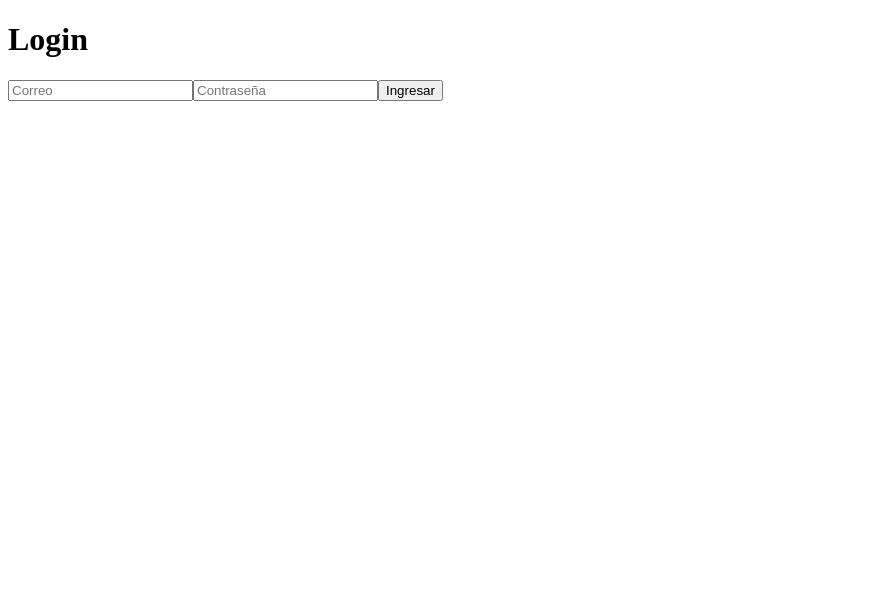
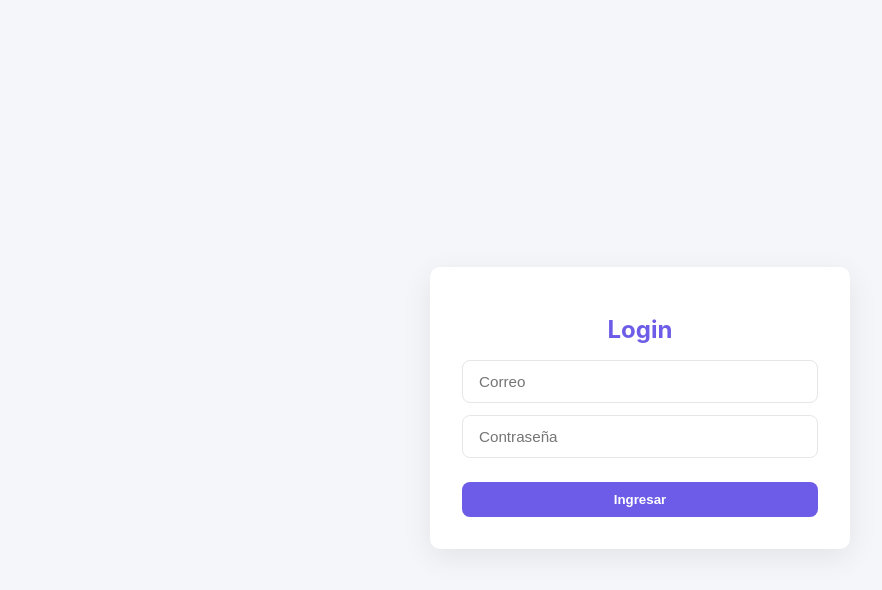
Before and after one commit to ArfaxadRuiz/Proyecto_Final_FullStack_Frontend, a React (Create React App) app: page / in a window 1280 px wide. Shown: the top 590 px of the page, without its empty margins (0-882 px from the left). Built offline with nearby package versions, Linux system fonts and the light colour scheme.

Commit message:
se crean los estilos para la pagina de login

```diff
--- a/package.json
+++ b/package.json
@@ -13,6 +13,7 @@
     "react-redux": "^9.2.0",
     "react-router-dom": "^7.9.6",
     "react-scripts": "5.0.1",
+    "sass": "^1.94.2",
     "web-vitals": "^2.1.4"
   },
   "scripts": {
--- a/src/index.js
+++ b/src/index.js
@@ -1,6 +1,7 @@
 import React from 'react';
 import ReactDOM from 'react-dom/client';
 import App from "./App";
+import './styles/main.scss';
 
 const root = ReactDOM.createRoot(document.getElementById('root'));
 root.render(<App />);
--- a/src/pages/LoginPage.jsx
+++ b/src/pages/LoginPage.jsx
@@ -1,13 +1,21 @@
+import React from 'react';
+import styles from './LoginPage.module.scss';
+
 function LoginPage (){
     return(
-        <div>
-            <h1>Login</h1>
+        <div className={styles.container}>
+            <div className={styles.card}>
+                <h1 className={styles.title}>Login</h1>
 
-            <form>
-                <input type= "email" placeholder="Correo"/>
-                <input type="password" placeholder="Contraseña"/>
-                <button type="submit">Ingresar</button>
-            </form>
+                <form className={styles.form} onSubmit={(e) => { e.preventDefault();}}>
+                    <input className={styles.input} type= "email" placeholder="Correo" required/>
+                    <input className={styles.input} type="password" placeholder="Contraseña" required/>
+
+                    <div className={styles.actions}>
+                        <button className={styles.button} type="submit">Ingresar</button>
+                    </div>
+                </form>
+            </div>
         </div>
     );
 }
--- /dev/null
+++ b/src/pages/LoginPage.module.scss
@@ -0,0 +1,71 @@
+@use '../styles/variables' as v;
+@use '../styles/mixins' as m;
+
+.container {
+  @include m.center-flex;
+  height: 100vh;
+  padding: 2rem;
+}
+
+.card {
+  width: 100%;
+  max-width: 420px;
+  background: white;
+  border-radius: v.$radius;
+  box-shadow: 0 8px 30px rgba(15, 15, 15, 0.08);
+  padding: 2rem;
+}
+
+.title {
+  font-size: 1.5rem;
+  margin-bottom: 1rem;
+  color: v.$brand;
+  text-align: center;
+}
+
+.form {
+  display: flex;
+  flex-direction: column;
+  gap: 0.75rem;
+}
+
+.input {
+  width: 100%;
+  padding: 0.75rem 1rem;
+  border-radius: 8px;
+  border: 1px solid #e6e6e6;
+  font-size: 0.95rem;
+  outline: none;
+
+  &:focus {
+    border-color: v.$brand;
+    box-shadow: 0 0 0 4px rgba(108,92,231, 0.08);
+  }
+}
+
+.actions {
+  margin-top: 0.75rem;
+  display: flex;
+  gap: 0.5rem;
+  justify-content: space-between;
+  align-items: center;
+}
+
+.button {
+  background: v.$brand;
+  color: white;
+  border: none;
+  padding: 0.65rem 1rem;
+  border-radius: 8px;
+  cursor: pointer;
+  font-weight: 600;
+  flex: 1;
+
+  &:hover { transform: translateY(-1px); }
+}
+
+.link {
+  font-size: 0.9rem;
+  color: #636e72;
+  text-align: right;
+}
--- /dev/null
+++ b/src/styles/_mixins.scss
@@ -0,0 +1,5 @@
+@mixin center-flex {
+  display: flex;
+  align-items: center;
+  justify-content: center;
+}
--- /dev/null
+++ b/src/styles/_variables.scss
@@ -0,0 +1,7 @@
+// colores, tipografías, tamaños
+$brand: #6c5ce7;
+$accent: #00b894;
+$text: #2d3436;
+$bg: #f5f6fa;
+$radius: 10px;
+$font-stack: 'Inter', system-ui, -apple-system, 'Segoe UI', Roboto, 'Helvetica Neue', Arial;
--- /dev/null
+++ b/src/styles/main.scss
@@ -0,0 +1,14 @@
+@use 'variables' as *;
+@use 'mixins' as *;
+
+* { box-sizing: border-box; }
+html, body, #root {
+  height: 100%;
+  font-family: $font-stack;
+  background: $bg;
+  color: $text;
+}
+
+a { color: inherit; text-decoration: none; }
+
+@import './components/login';
```
Also changed, not shown: src/styles/components/_login.scss (added), 1 other file (tests, documents, lock files or other folders).
